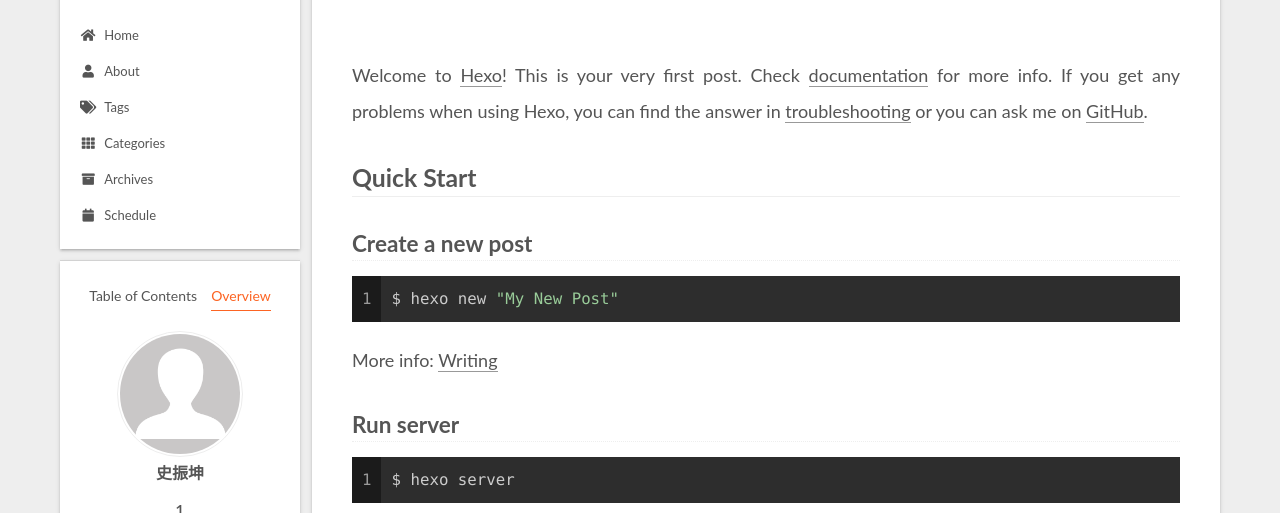
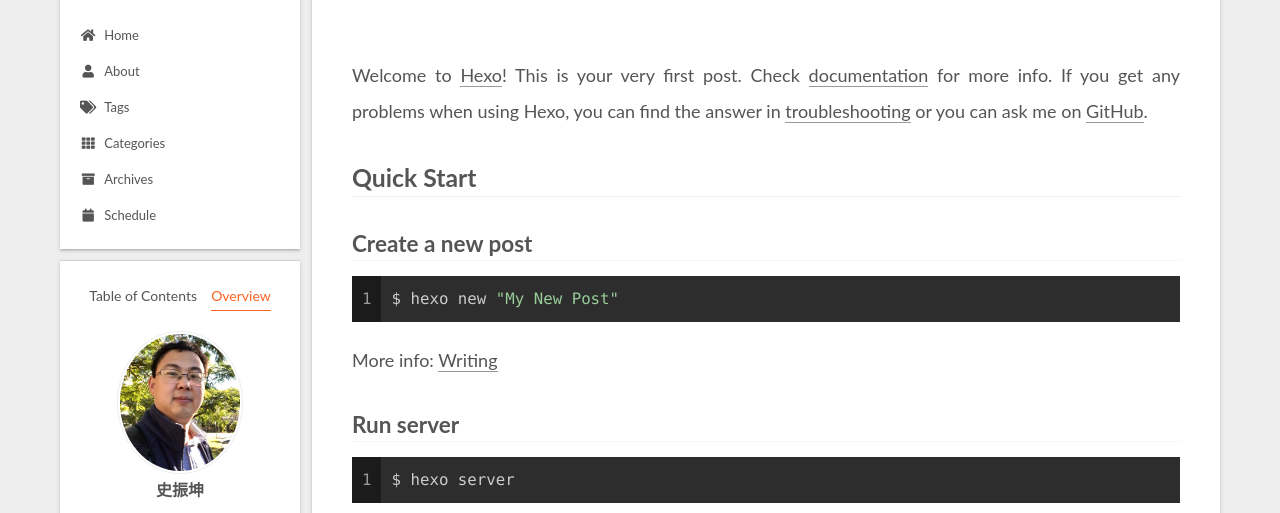
Before and after one commit to kingstdio/kingstdio.github.io, a plain HTML site: page 2020/05/18/hello-world/index.html in a window 1280 px wide. Both pictures are taken after a click on the item "Overview". Shown: the part 117-630 px from the top of the page. Drawn offline with Linux system fonts and the light colour scheme.

Commit message:
Site updated: 2020-05-18 21:04:09

```diff
--- a/2020/05/18/hello-world/index.html
+++ b/2020/05/18/hello-world/index.html
@@ -175,7 +175,7 @@
     <link itemprop="mainEntityOfPage" href="http://kingstdio.github.io/2020/05/18/hello-world/">
 
     <span hidden itemprop="author" itemscope itemtype="http://schema.org/Person">
-      <meta itemprop="image" content="/images/avatar.gif">
+      <meta itemprop="image" content="/images/photo.png">
       <meta itemprop="name" content="史振坤">
       <meta itemprop="description" content="">
     </span>
@@ -299,7 +299,7 @@
       <div class="site-overview-wrap sidebar-panel">
         <div class="site-author motion-element" itemprop="author" itemscope itemtype="http://schema.org/Person">
     <img class="site-author-image" itemprop="image" alt="史振坤"
-      src="/images/avatar.gif">
+      src="/images/photo.png">
   <p class="site-author-name" itemprop="name">史振坤</p>
   <div class="site-description" itemprop="description"></div>
 </div>
```
Also changed, not shown: about/index.html (+1 -1 lines), archives/2020/05/index.html (+1 -1 lines), archives/2020/index.html (+1 -1 lines), archives/index.html (+1 -1 lines), categories/index.html (+1 -1 lines), index.html (+2 -2 lines), tags/index.html (+1 -1 lines), images/photo.png (added).
